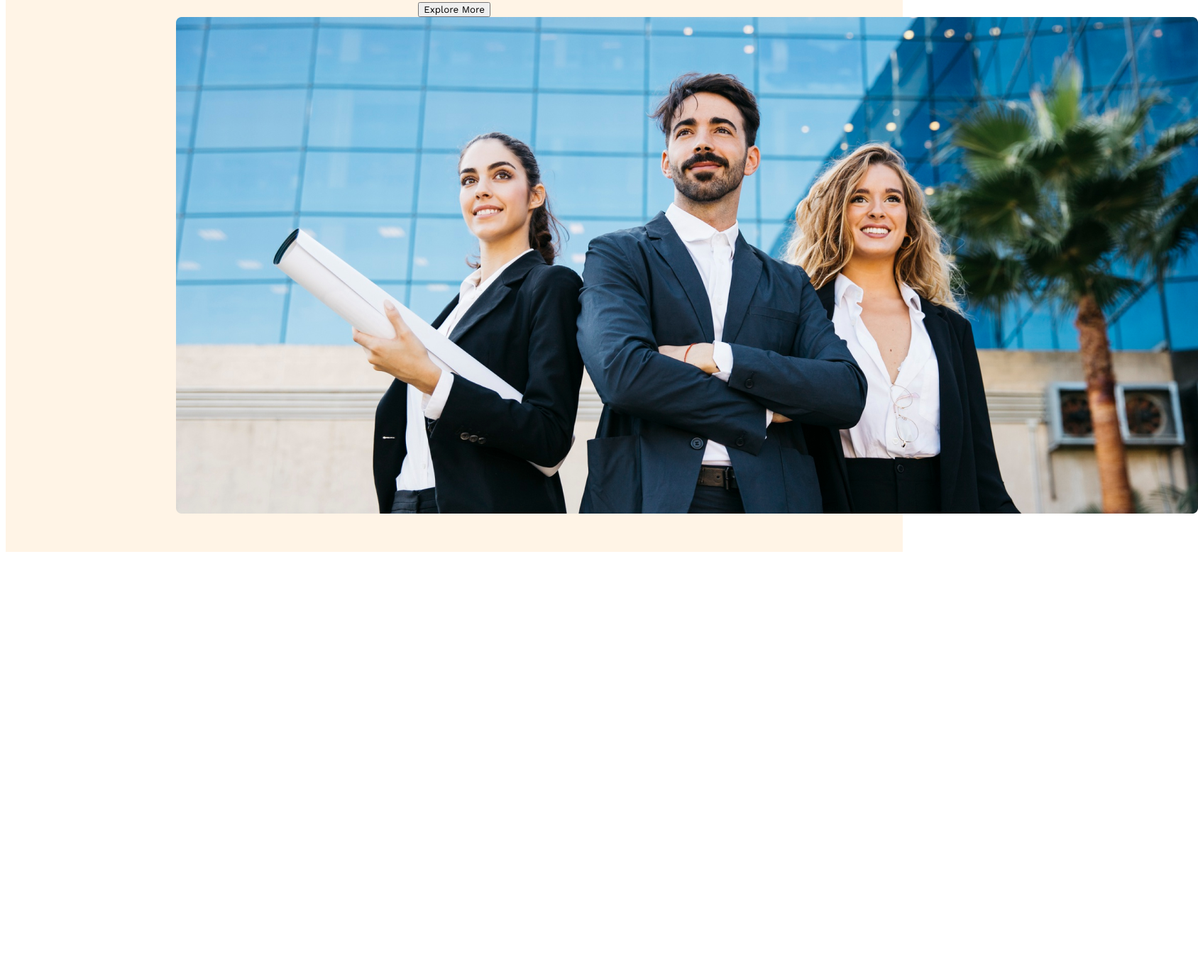
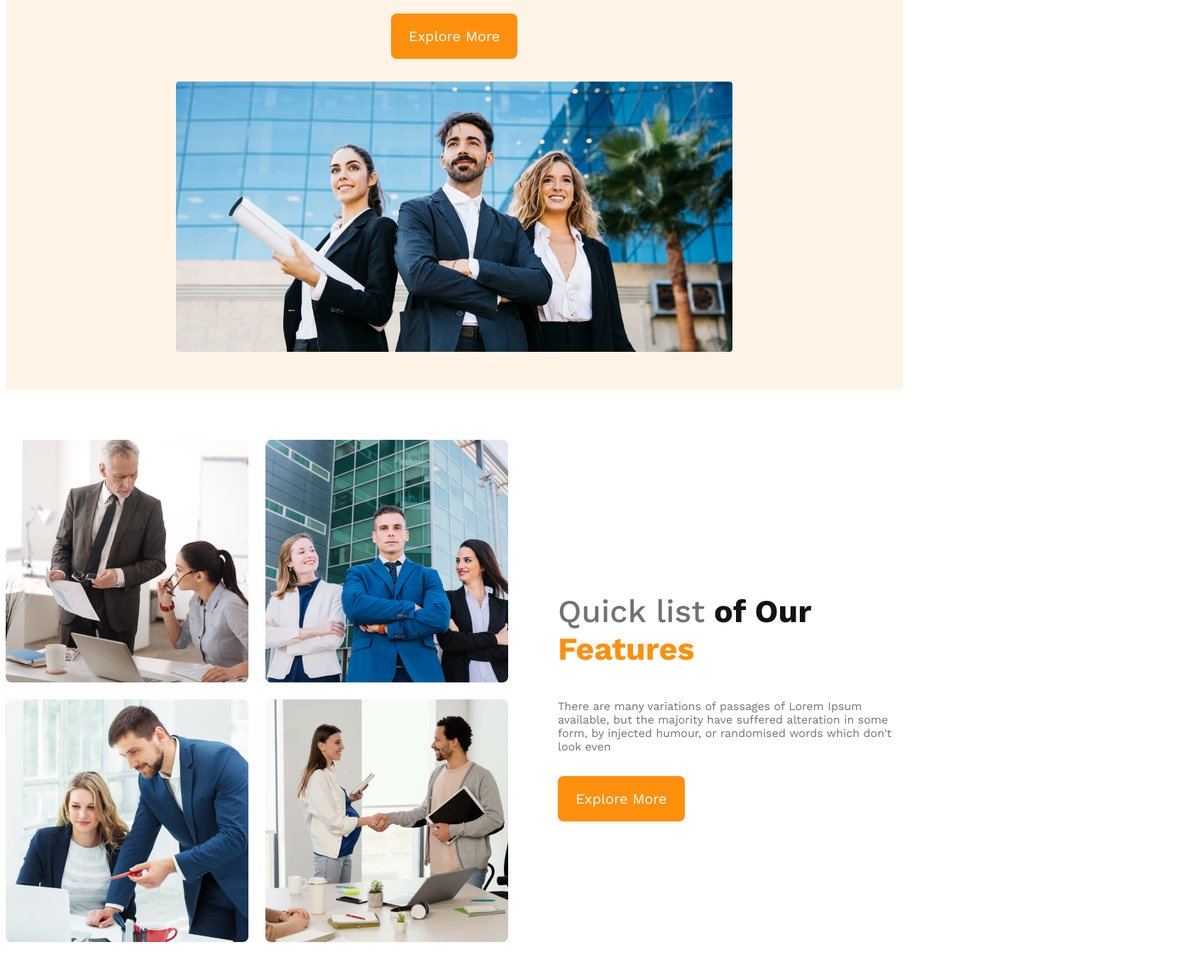
Before and after one commit to Md-Firoz-Mahmud-Nur/0016.G3-Architects-website, a plain HTML site: page index.html in a window 1280 px wide. Shown: the part 542-1908 px from the top of the page at 71% size, 1688 px wide, since content can reach past the window. Before the commit the page ends 1328 px from the top, so only its background shows below. Drawn offline with nearby package versions, Linux system fonts and the light colour scheme.

Commit message:
done team section

```diff
--- a/index.html
+++ b/index.html
@@ -1,15 +1,16 @@
 <!DOCTYPE html>
 <html lang="en">
   <head>
-    <meta charset="UTF-8">
-    <meta name="viewport" content="width=device-width, initial-scale=1.0">
+    <meta charset="UTF-8" />
+    <meta name="viewport" content="width=device-width, initial-scale=1.0" />
     <title>G3 architects</title>
-    <link rel="stylesheet" href="styles/architects.css">
+    <link rel="stylesheet" href="styles/architects.css" />
   </head>
   <body>
+    <!-- header start -->
     <header>
       <nav>
-            <h3 class="nav-title" >G3 Architects</h3>
+        <h3 class="nav-title">G3 Architects</h3>
         <ul>
           <li><a href="">Home</a></li>
           <li><a href="">About</a></li>
@@ -19,20 +20,39 @@
       </nav>
       <div class="banner-container">
         <div class="banner-content">
-                <h3>Brand New
-                    Group of Architects
-                    </h3>
-                    <p class="banner-description">There are many variations of passages of Lorem Ipsum available, but the majority have suffered alteration in some form, by injected humour, or randomised words which don't look even</p>
+          <h3>Brand New Group of Architects</h3>
+          <p class="text-light-gray">
+            There are many variations of passages of Lorem Ipsum available, but
+            the majority have suffered alteration in some form, by injected
+            humour, or randomised words which don't look even
+          </p>
           <button class="button-primary">Explore More</button>
         </div>
-                <img class="banner-iamge" src="images/banner.png" alt="">
+        <img class="banner-iamge" src="images/banner.png" alt="" />
       </div>
     </header>
+    <!-- header end -->
     <main>
-
+      <!-- quick list section start -->
+      <section class="teams-conatainer">
+        <div class="teams-image-contianer">
+          <img src="images/team1.png" alt="" />
+          <img src="images/team2.png" alt="" />
+          <img src="images/team3.png" alt="" />
+          <img src="images/team4.png" alt="" />
+        </div>
+        <div class="teams-text-container">
+          <h3 class="teams-text-heading"><span class="teams-text-heading-1">Quick list</span><span class="teams-text-heading-2"> of Our</span><span class="teams-text-heading-3"> Features</span></h3>
+          <p class="text-light-gray padding-right-70px">
+            There are many variations of passages of Lorem Ipsum available, but
+            the majority have suffered alteration in some form, by injected
+            humour, or randomised words which don't look even
+          </p>
+          <button class="button-primary">Explore More</button>
+        </div>
+      </section>
+      <!-- quick list section end -->
     </main>
-    <footer>
-
-    </footer>
+    <footer></footer>
   </body>
 </html>
--- a/styles/architects.css
+++ b/styles/architects.css
@@ -1,63 +1,140 @@
 /* font */
 @import url("https://fonts.googleapis.com/css2?family=Work+Sans:wght@400;500;600;700;800&display=swap");
-
 
 /* Shared Styles */
 * {
   font-family: "Work Sans", sans-serif;
 }
-.button-primary{
+.button-primary {
+  border-radius: 8px;
+  background: #ff900e;
+  border: none;
+  padding: 20px 25px;
+  color: #fff;
+  font-size: 1.25rem;
+}
+.text-light-gray{
+  color: #727272;
 
+  font-size: 1rem;
+  margin-bottom: 2rem;
 }
 
 /* header styles */
-header{
-  background: rgba(255, 144, 14, 0.10);
+header {
+  background: rgba(255, 144, 14, 0.1);
   padding: 50px 240px;
-
 }
-.nav-title{
+.nav-title {
   font-size: 3rem;
   font-weight: 700;
   color: #131313;
 }
 
-nav{
+nav {
   display: flex;
   justify-content: space-between;
   align-items: center;
 }
-nav > ul{
+nav > ul {
   display: flex;
 }
-nav  li{
+nav li {
   list-style: none;
   font-weight: 500;
   font-size: 1rem;
   margin-right: 30px;
 }
-nav li a{
+nav li a {
   text-decoration: none;
-
 }
 
-.banner-container{
+.banner-container {
   align-items: center;
-
-
 }
-.banner-content{
+.banner-content {
   align-items: center;
-text-align: center;
-margin: 0 auto;
+  text-align: center;
+  margin: 0 auto;
 }
-.banner-content > h3{
+.banner-content > h3 {
   font-size: 4rem;
   font-weight: 700;
   color: #131313;
 }
-.banner-description{
+.banner-iamge {
+  width: 100%;
+  margin-top: 2rem;
+}
+/* main start */
 
-  font-size: 1rem;
+main {
+  margin: 70px auto;
+  max-width: 1440px;
+}
+
+/* quick list section start */
+.teams-conatainer {
+  display: flex;
+  align-items: center;
+}
+.teams-image-contianer {
+  display: grid;
+  grid-template-columns: repeat(2, 1fr);
+  gap: 1.5rem;
+}
+.teams-text-container {
+  padding-left: 70px;
+}
+.teams-text-heading {
+  font-size: 2.8rem;
+  font-weight: 700;
+  max-width: 468px;
+}
+.teams-text-heading-1 {
   color: #727272;
+  font-weight: 500;
 }
+.teams-text-heading-2 {color: #131313;
+}
+.teams-text-heading-3 {color: #ff900e;
+}
+
+/* quick list section end */
+/* main end */
+
+/* responsive media styles */
+/* mobile devices */
+@media screen and (max-width: 576px) {
+  header {
+    padding: 10px;
+  }
+  nav,
+  .teams-conatainer {
+    flex-direction: column;
+  }
+  .teams-image-contianer {
+    grid-template-columns:1fr;
+}
+.teams-text-container {
+  padding-left: 20px;
+}
+}
+
+/* medium devices */
+@media screen and (min-width: 576px) and (max-width: 992px) {
+  header {
+    padding: 50px;
+  }
+
+  nav,
+  .teams-conatainer {
+    flex-direction: column;
+  }
+  .teams-image-contianer {
+    grid-template-columns: repeat(2, 1fr);
+  }
+  .padding-right-70px{
+    padding-right: 70px;
+  }
+}
```
Lines whose indentation alone changed are shown as unchanged.
